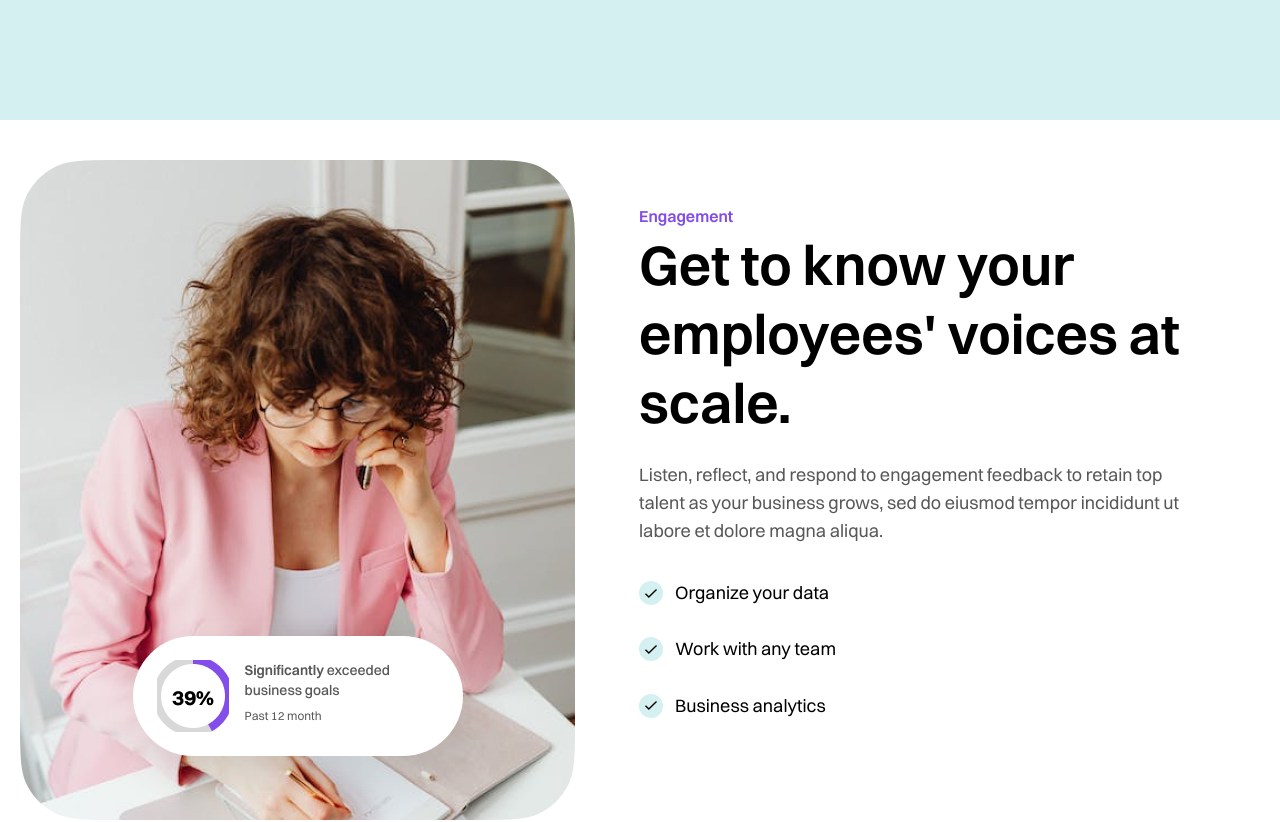
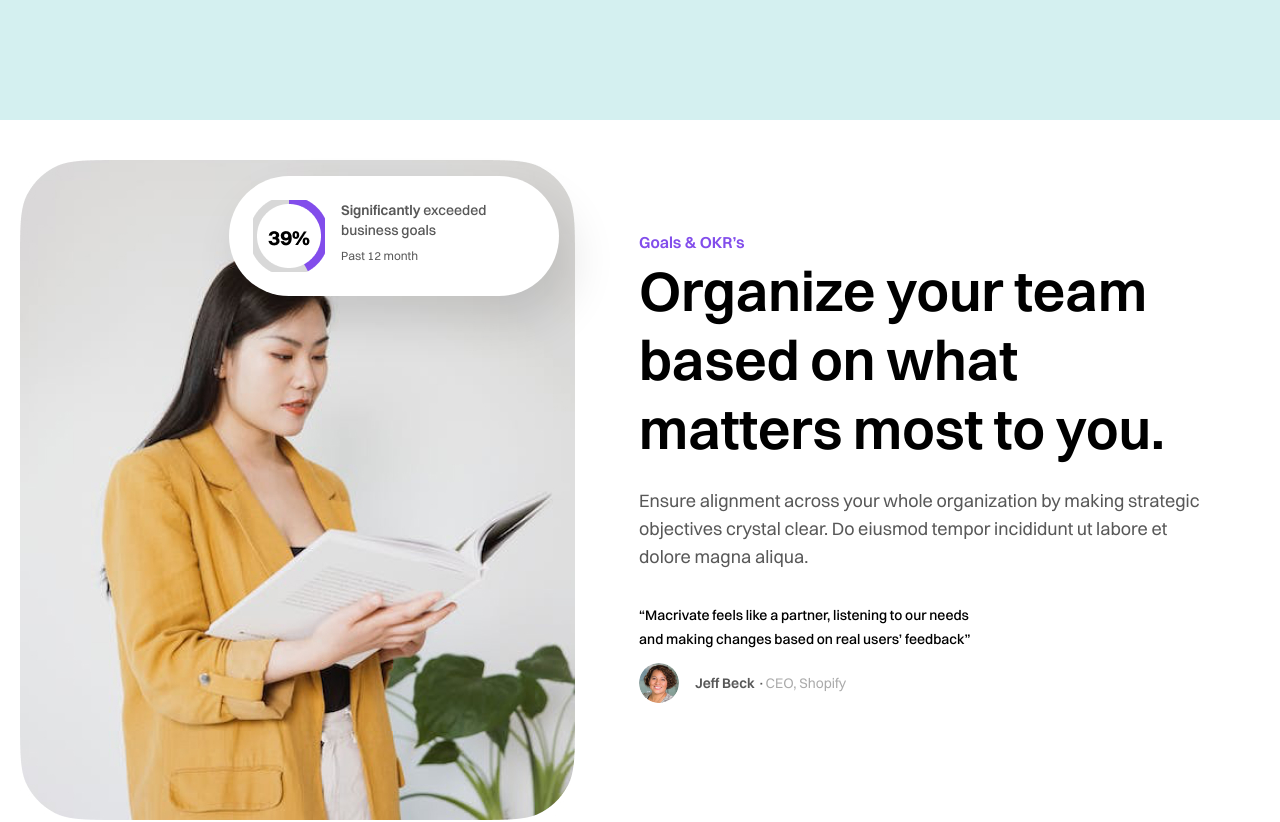
Before and after one commit to akramjonnuriddinov/programmeruz, a Vue app: page /home2 in a window 1280 px wide. Shown: the part 2030-2852 px from the top of the page. Built offline with nearby package versions, Linux system fonts and the light colour scheme; what @canvasjs/vue-charts would draw is missing.

Commit message:
Fix HomeView component position

```diff
--- a/src/views/HomeView2.vue
+++ b/src/views/HomeView2.vue
@@ -2,10 +2,9 @@
 import HomeHero2 from '@/components/HomeHero2.vue'
 import TrustedIndustry from '@/components/TrustedIndustry.vue'
 import FeaturesComponent from '@/components/FeaturesComponent.vue'
+import GoalComponent from '@/components/GoalComponent.vue'
 import StatsComponent from '@/components/StatsComponent.vue'
-import EngagementComponent from '@/components/EngagementComponent.vue'
 import PerformanceComponent from '@/components/PerformanceComponent.vue'
-import GoalComponent from '@/components/GoalComponent.vue'
 import ContactUs from '@/components/ContactUs.vue'
 import IntegrationComponent from '@/components/IntegrationComponent.vue'
 import BlogComponent from '@/components/BlogComponent.vue'
@@ -15,11 +14,9 @@ import BlogComponent from '@/components/BlogComponent.vue'
   <home-hero2 />
   <trusted-industry />
   <features-component />
-  <engagement-component />
+  <goal-component />
   <performance-component />
-  <goal-component />
   <integration-component />
-  <!-- TestimonialReview -->
   <stats-component />
   <blog-component />
   <contact-us />
```
